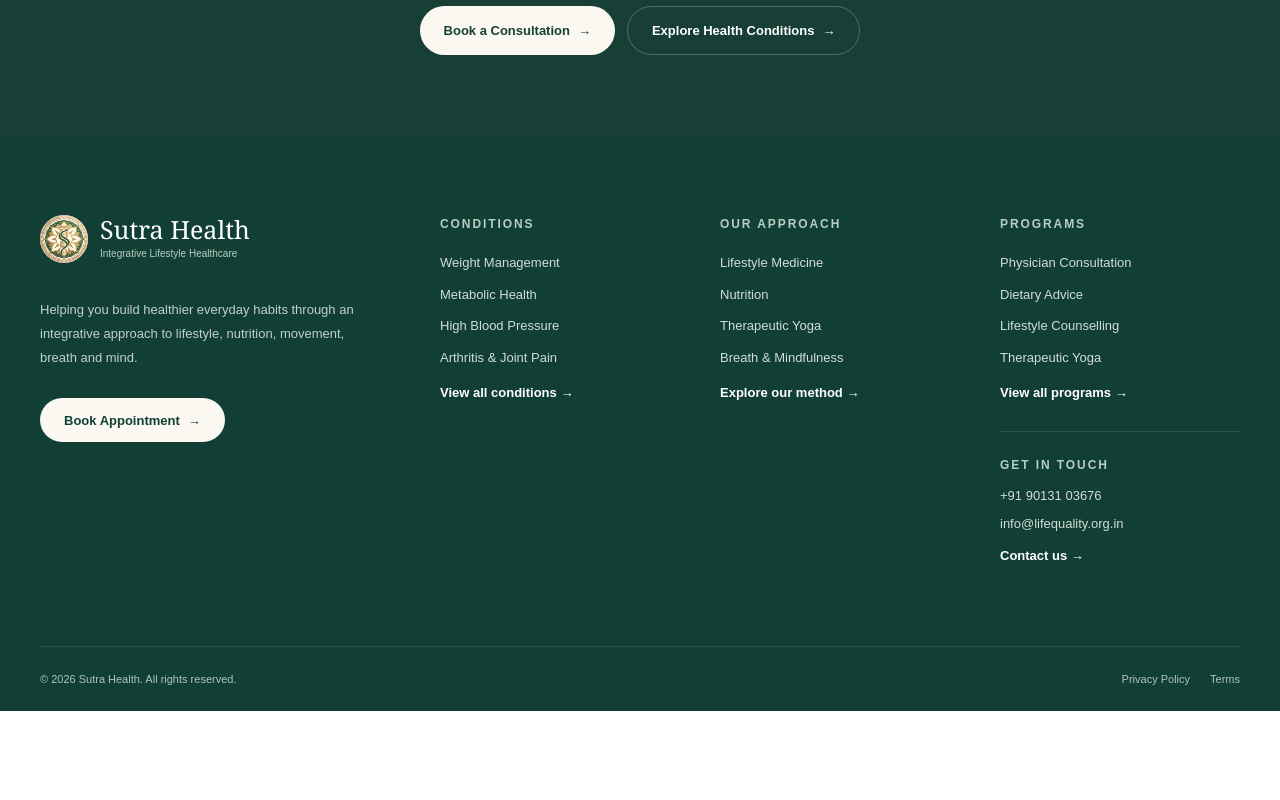
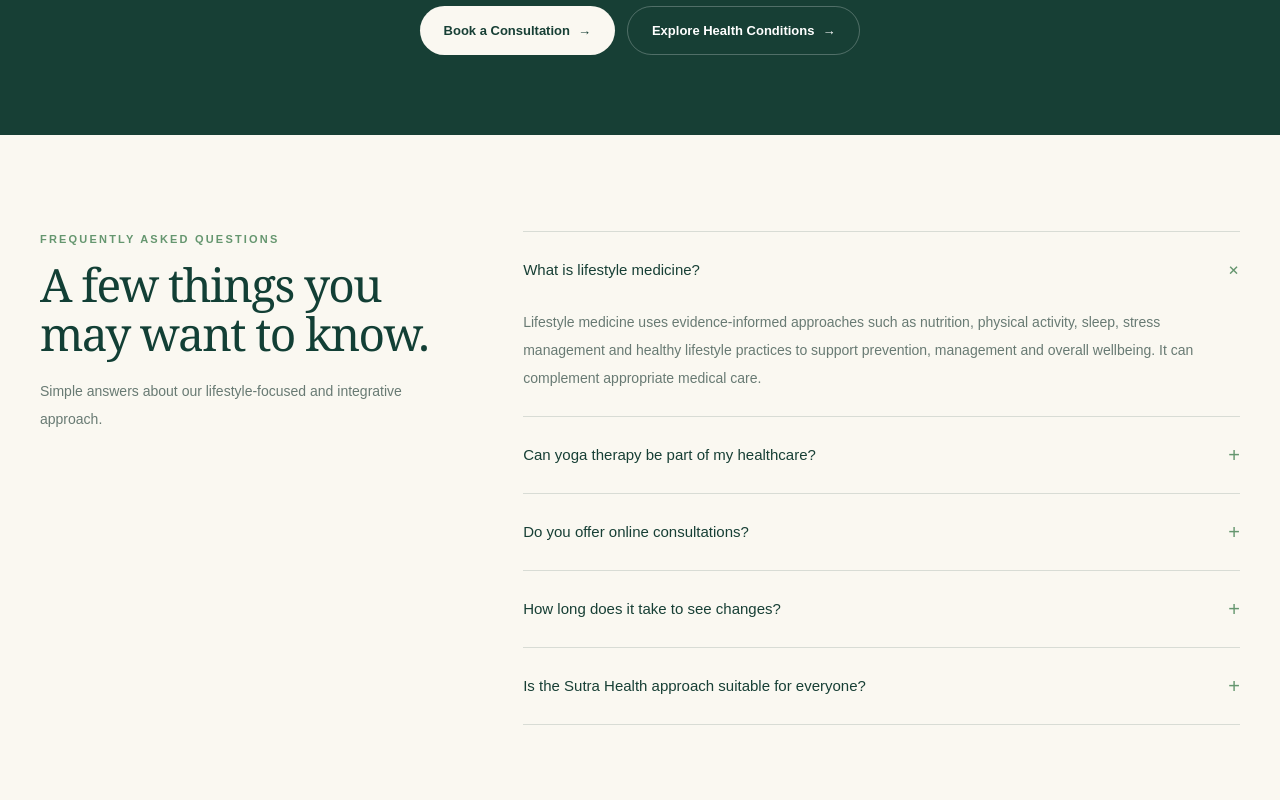
Before and after one commit to karanrchaurasiya/sutra-health-nextjs, a Next.js app: page /approach in a window 1280 px wide. Shown: the part 4200-5000 px from the top of the page. Before the commit the page ends 4911 px from the top, so only its background shows below. Built offline with nearby package versions, Linux system fonts and the light colour scheme.

Commit message:
Initial Sutra Health website

```diff
--- a/app/approach/page.tsx
+++ b/app/approach/page.tsx
@@ -1,6 +1,7 @@
 import type { Metadata } from "next";
 import Link from "next/link";
 import Container from "@/components/shared/Container";
+import FAQ from "@/components/shared/FAQ";
 
 export const metadata: Metadata = {
   title: "Our Approach | The Sutra Health Method",
@@ -107,9 +108,66 @@
   },
 ];
 
+
+  const pageSchema = {
+    "@context": "https://schema.org",
+    "@type": "MedicalWebPage",
+    name: "The Sutra Health Method | Sutra Health",
+    description:
+      "Learn how the Sutra Health Method brings lifestyle medicine, nutrition, therapeutic yoga, breath and mindfulness together through a personalised, practical and sustainable pathway.",
+    url: "https://lifequality.org.in/approach",
+    isPartOf: {
+      "@type": "WebSite",
+      name: "Sutra Health",
+      url: "https://lifequality.org.in/",
+    },
+    about: {
+      "@type": "MedicalSpecialty",
+      name: "Lifestyle Medicine",
+    },
+  };
+
+
+const approachFAQs = [
+  {
+    question: "What is the Sutra Health Method?",
+    answer:
+      "The Sutra Health Method is Sutra Health's whole-person pathway to sustainable health. It brings lifestyle medicine, nutrition, therapeutic yoga and movement, breath and mindfulness, behaviour change and health education into a practical process of understanding, personalisation, practice, sustainability and adaptation.",
+  },
+  {
+    question: "How does the Sutra Health approach work?",
+    answer:
+      "The approach follows six stages: Understand, Identify, Personalise, Practise, Sustain and Adapt. The aim is to understand the person's health and everyday context, identify relevant patterns, develop practical changes, practise them, sustain useful habits and adapt the approach as circumstances change.",
+  },
+  {
+    question: "Is the Sutra Health approach personalised?",
+    answer:
+      "Yes. Sutra Health describes its approach as individualised rather than based on one routine for everyone. Recommendations can take account of health concerns, goals, routines, preferences, abilities and practical circumstances.",
+  },
+  {
+    question: "What approaches are included in the Sutra Health Method?",
+    answer:
+      "The core approaches are lifestyle medicine, nutrition, therapeutic yoga and movement, and breath and mindfulness. These are considered within a wider framework that also includes behaviour change and health education.",
+  },
+  {
+    question: "What is the 21-Point Lifestyle Assessment?",
+    answer:
+      "The 21-Point Lifestyle Assessment is a structured way to review lifestyle factors and identify areas where practical changes may be useful. It is a lifestyle guidance tool and should not be treated as a substitute for clinical diagnosis.",
+  },
+  {
+    question: "Is the Sutra Health Method a replacement for medical treatment?",
+    answer:
+      "No. Lifestyle and complementary practices should not be presented as a replacement for appropriate medical diagnosis, medication or treatment. People with health concerns should receive appropriate care from qualified healthcare professionals.",
+  },
+];
+
 export default function ApproachPage() {
   return (
     <main className="bg-[#FAF8F1] text-[#173F35]">
+      <script
+        type="application/ld+json"
+        dangerouslySetInnerHTML={{ __html: JSON.stringify(pageSchema) }}
+      />
       {/* ==================================================
           HERO
       ================================================== */}
@@ -413,6 +471,10 @@
           </div>
         </Container>
       </section>
-    </main>
+
+
+      {/* FAQ */}
+      <FAQ faqs={approachFAQs} />
+</main>
   );
 }
--- a/app/conditions/[slug]/page.tsx
+++ b/app/conditions/[slug]/page.tsx
@@ -618,33 +618,65 @@
                 </Link>
               </div>
 
-              <div className="mt-8 grid gap-5 md:grid-cols-2 lg:grid-cols-3">
+              <div
+                className="
+                  mt-8 flex gap-4 overflow-x-auto pb-3
+                  snap-x snap-mandatory
+                  [-ms-overflow-style:none] [scrollbar-width:none]
+                  [&::-webkit-scrollbar]:hidden
+                  md:grid md:grid-cols-2 lg:grid-cols-3
+                  md:overflow-visible md:pb-0
+                "
+              >
                 {relatedConditions.map((related) => {
                   if (!related) return null;
+
                   return (
                     <Link
                       key={related.slug}
                       href={`/conditions/${related.slug}`}
-                      className="group overflow-hidden rounded-[22px] border border-[#173F35]/10 bg-white transition-all duration-300 hover:-translate-y-1 hover:shadow-[0_18px_40px_rgba(23,63,53,0.09)]"
+                      className="
+                        group min-w-[82%] snap-start
+                        overflow-hidden rounded-[20px]
+                        border border-[#173F35]/10 bg-white
+                        transition-all duration-300
+                        hover:-translate-y-1
+                        hover:shadow-[0_18px_40px_rgba(23,63,53,0.09)]
+                        sm:min-w-[68%] md:min-w-0
+                      "
                     >
                       <div className="relative aspect-[16/10] overflow-hidden">
                         <Image
                           src={`/images/conditions/${related.slug}.png`}
                           alt={`${related.title} - Sutra Health`}
                           fill
-                          sizes="(max-width: 768px) 100vw, (max-width: 1024px) 50vw, 33vw"
+                          sizes="(max-width: 767px) 82vw, (max-width: 1024px) 50vw, 33vw"
                           className="object-cover transition-transform duration-700 group-hover:scale-105"
                         />
                         <div className="absolute inset-0 bg-gradient-to-t from-[#173F35]/25 via-transparent to-transparent" />
                       </div>
+
                       <div className="relative p-5 sm:p-6">
-                        <h3 className="pr-10 font-serif text-[23px] leading-tight tracking-[-0.02em] text-[#173F35]">
+                        <h3 className="pr-8 font-serif text-[22px] leading-tight tracking-[-0.02em] text-[#173F35]">
                           {related.title}
                         </h3>
-                        <p className="mt-2 pr-8 text-[12px] leading-5 text-[#71817A]">
+
+                        <p className="mt-2 pr-6 text-[12px] leading-5 text-[#71817A]">
                           {related.shortDescription}
                         </p>
-                        <span aria-hidden="true" className="absolute bottom-6 right-6 flex h-8 w-8 items-center justify-center rounded-full border border-[#173F35]/10 text-[#65966F] transition-all duration-300 group-hover:translate-x-1 group-hover:bg-[#173F35] group-hover:text-white">
+
+                        <span
+                          aria-hidden="true"
+                          className="
+                            absolute bottom-5 right-5 flex h-8 w-8
+                            items-center justify-center rounded-full
+                            border border-[#173F35]/10 text-[#65966F]
+                            transition-all duration-300
+                            group-hover:translate-x-1
+                            group-hover:bg-[#173F35]
+                            group-hover:text-white
+                          "
+                        >
                           →
                         </span>
                       </div>
```
